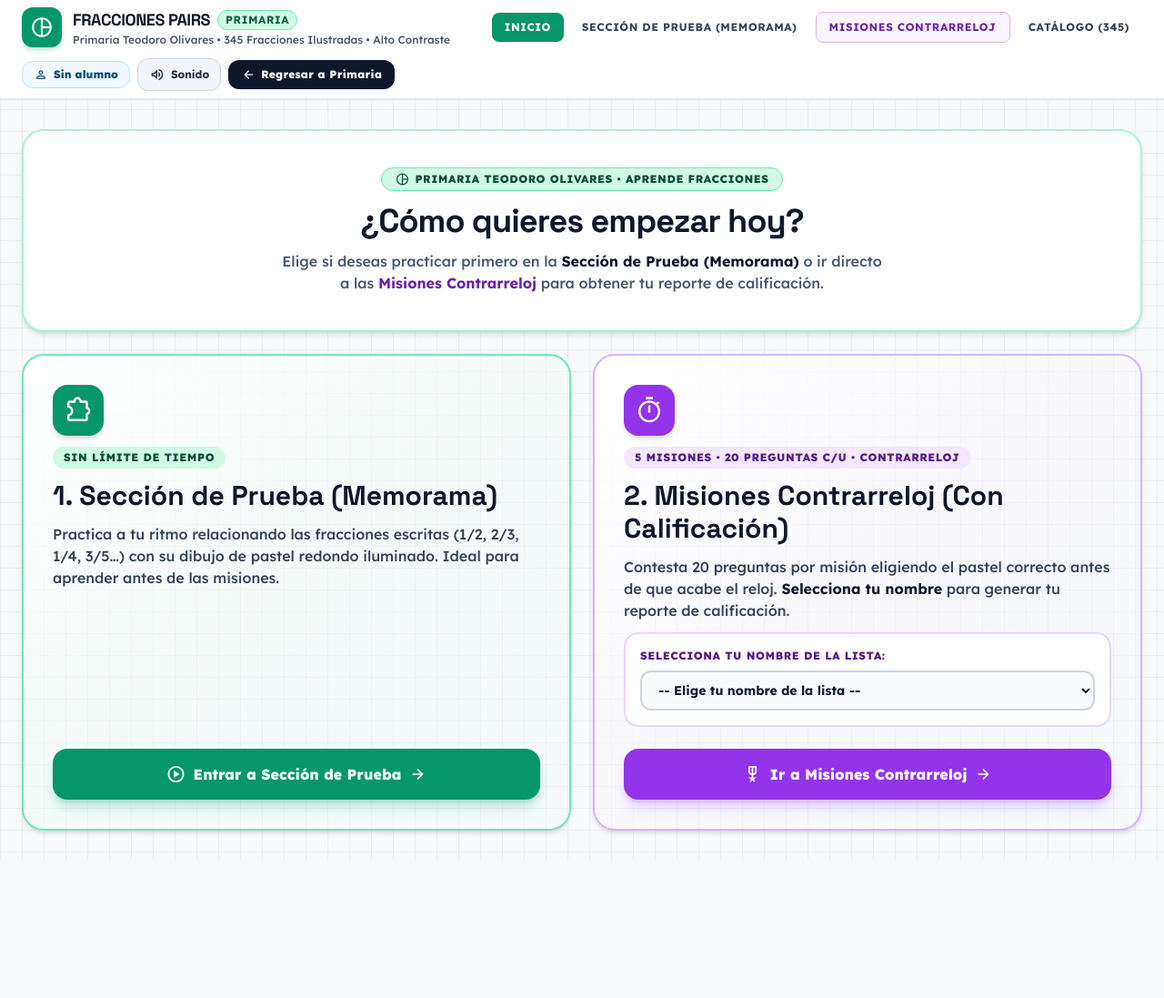
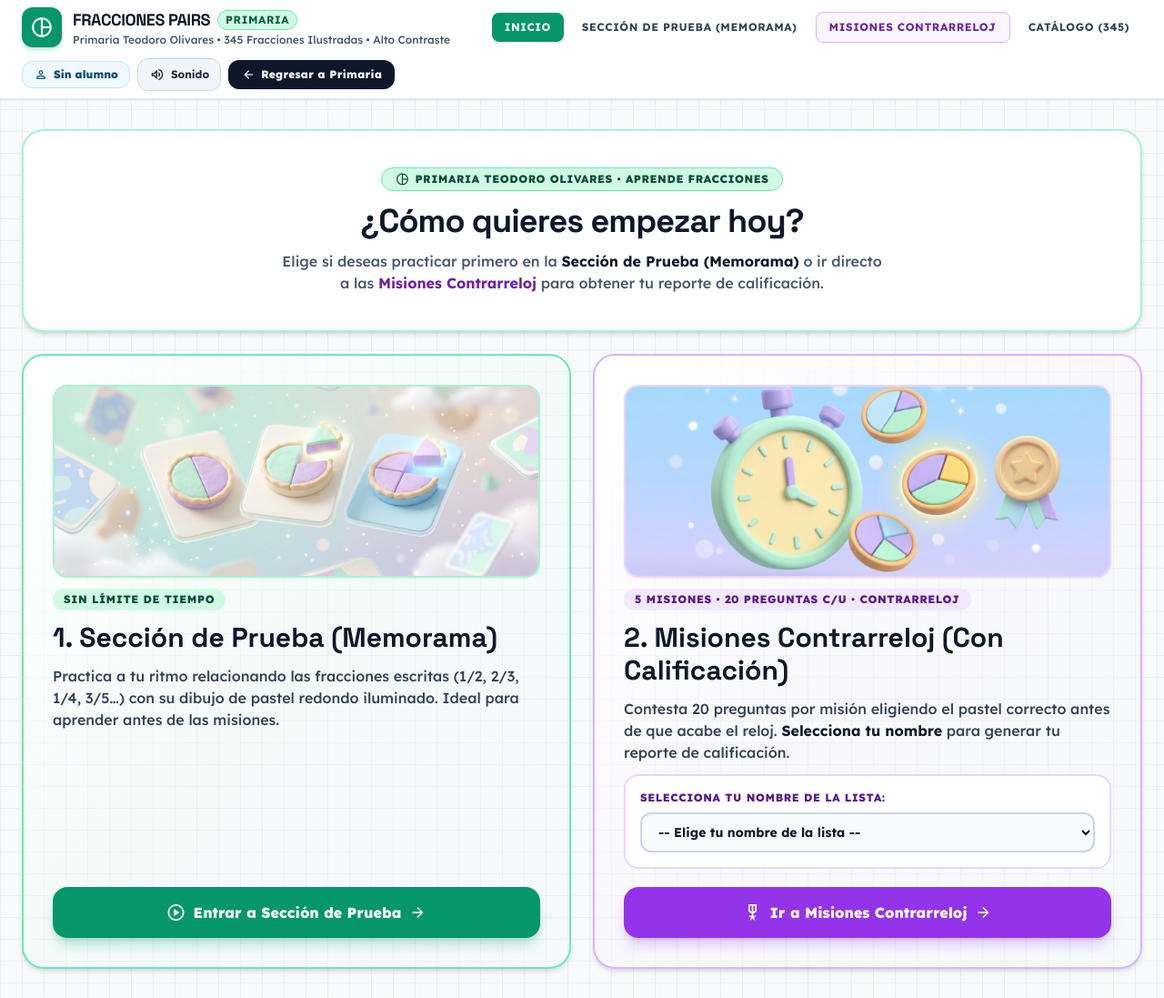
Before and after one commit to est41jalfonso/Tecnologia, a plain HTML site: page fracciones-pares/index.html in a window 1280 px wide. Shown: the whole page at 91% size. Before the commit the page ends 945 px from the top, so only its background shows below. Drawn offline with nearby package versions, Linux system fonts and the light colour scheme; no server answers.

Commit message:
Agregar imagenes pastel clicables a Seccion de Prueba y Misiones en FraccionesPairs

```diff
--- a/fracciones-pares/index.html
+++ b/fracciones-pares/index.html
@@ -97,12 +97,14 @@
 
       <div class="grid grid-cols-1 lg:grid-cols-2 gap-6">
         <!-- OPCIÓN 1: SECCIÓN DE PRUEBA (MEMORAMA) -->
-        <article class="bg-gradient-to-br from-white via-emerald-50/40 to-sky-50/30 rounded-3xl border-2 border-emerald-300 shadow-md p-6 sm:p-8 flex flex-col justify-between gap-6">
+        <article class="bg-gradient-to-br from-white via-emerald-50/40 to-sky-50/30 rounded-3xl border-2 border-emerald-300 shadow-md p-6 sm:p-8 flex flex-col justify-between gap-5">
           <div class="space-y-3">
-            <div class="w-14 h-14 rounded-2xl bg-emerald-600 text-white flex items-center justify-center shadow-md">
-              <span class="material-symbols-outlined text-[32px]">extension</span>
+            <button type="button" onclick="document.getElementById('goTestModeBtn').click()" class="block w-full group relative rounded-2xl overflow-hidden border-2 border-emerald-200 shadow-sm hover:shadow-lg transition-all cursor-pointer">
+              <img src="../assets/fracciones-prueba-card.jpg" alt="Sección de Prueba Memorama de Fracciones en tonos pastel" class="w-full h-48 sm:h-52 object-cover group-hover:scale-[1.03] transition-transform duration-300" loading="lazy"/>
+            </button>
+            <div class="flex items-center gap-2">
+              <span class="inline-block px-3 py-1 rounded-full bg-emerald-100 text-emerald-900 text-xs font-extrabold uppercase tracking-wider">Sin límite de tiempo</span>
             </div>
-            <span class="inline-block px-3 py-1 rounded-full bg-emerald-100 text-emerald-900 text-xs font-extrabold uppercase tracking-wider">Sin límite de tiempo</span>
             <h2 class="font-display font-extrabold text-2xl sm:text-3xl text-slate-900">1. Sección de Prueba (Memorama)</h2>
             <p class="text-sm sm:text-base text-slate-700 font-medium leading-relaxed">
               Practica a tu ritmo relacionando las fracciones escritas (1/2, 2/3, 1/4, 3/5…) con su dibujo de pastel redondo iluminado. Ideal para aprender antes de las misiones.
@@ -116,12 +118,14 @@
         </article>
 
         <!-- OPCIÓN 2: MISIONES CONTRARRELOJ (CON SELECTOR DE ALUMNO) -->
-        <article class="bg-gradient-to-br from-white via-purple-50/40 to-sky-50/30 rounded-3xl border-2 border-purple-300 shadow-md p-6 sm:p-8 flex flex-col justify-between gap-6">
+        <article class="bg-gradient-to-br from-white via-purple-50/40 to-sky-50/30 rounded-3xl border-2 border-purple-300 shadow-md p-6 sm:p-8 flex flex-col justify-between gap-5">
           <div class="space-y-3">
-            <div class="w-14 h-14 rounded-2xl bg-purple-600 text-white flex items-center justify-center shadow-md">
-              <span class="material-symbols-outlined text-[32px]">timer</span>
+            <button type="button" onclick="document.getElementById('goMissionsModeBtn').click()" class="block w-full group relative rounded-2xl overflow-hidden border-2 border-purple-200 shadow-sm hover:shadow-lg transition-all cursor-pointer">
+              <img src="../assets/fracciones-misiones-card.jpg" alt="Misiones Contrarreloj de Fracciones con calificación en tonos pastel" class="w-full h-48 sm:h-52 object-cover group-hover:scale-[1.03] transition-transform duration-300" loading="lazy"/>
+            </button>
+            <div class="flex items-center gap-2">
+              <span class="inline-block px-3 py-1 rounded-full bg-purple-100 text-purple-900 text-xs font-extrabold uppercase tracking-wider">5 Misiones • 20 Preguntas c/u • Contrarreloj</span>
             </div>
-            <span class="inline-block px-3 py-1 rounded-full bg-purple-100 text-purple-900 text-xs font-extrabold uppercase tracking-wider">5 Misiones • 20 Preguntas c/u • Contrarreloj</span>
             <h2 class="font-display font-extrabold text-2xl sm:text-3xl text-slate-900">2. Misiones Contrarreloj (Con Calificación)</h2>
             <p class="text-sm sm:text-base text-slate-700 font-medium leading-relaxed">
               Contesta 20 preguntas por misión eligiendo el pastel correcto antes de que acabe el reloj. <strong class="text-slate-900">Selecciona tu nombre</strong> para generar tu reporte de calificación.
```
Also changed, not shown: assets/fracciones-misiones-card.jpg (added), assets/fracciones-prueba-card.jpg (added).
